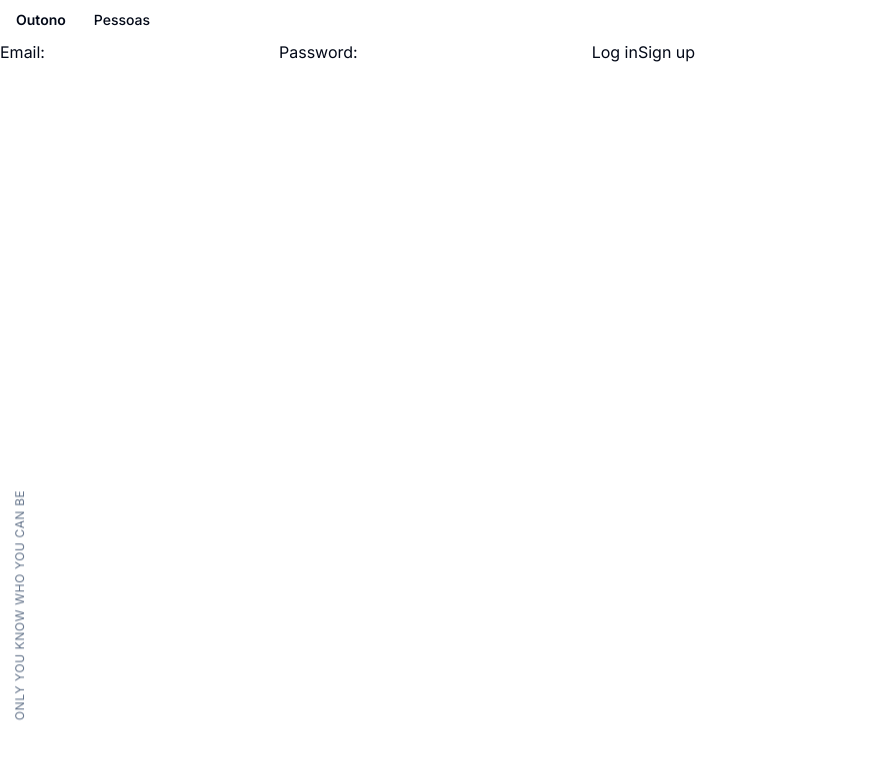
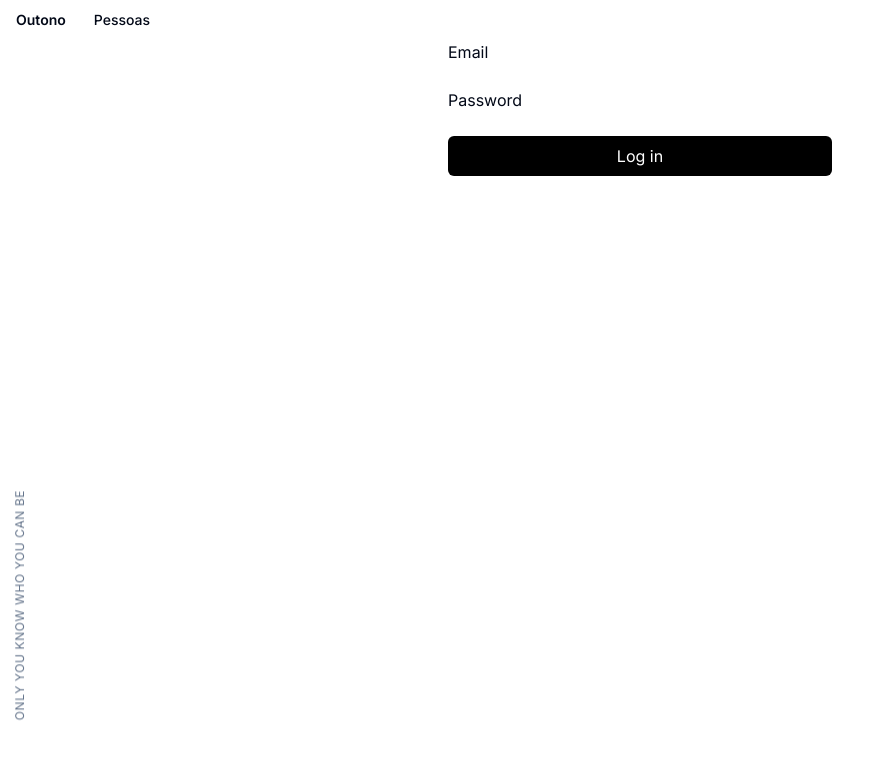
Before and after one commit to malikpiara/outono.org, a Next.js app: page /login in a window 1280 px wide. Shown: the top 758 px of the page, without its empty margins (0-894 px from the left). Built offline with nearby package versions, Linux system fonts and the light colour scheme.

Commit message:
Removed sign up option from the website.

```diff
--- a/app/login/page.jsx
+++ b/app/login/page.jsx
@@ -1,14 +1,13 @@
-import { login, signup } from './actions'
+import { login } from './actions'
 
 export default function LoginPage() {
   return (
-    <form>
-      <label htmlFor="email">Email:</label>
+    <form className='m-auto flex flex-col max-w-96'>
+      <label htmlFor="email">Email</label>
       <input id="email" name="email" type="email" required />
-      <label htmlFor="password">Password:</label>
+      <label htmlFor="password">Password</label>
       <input id="password" name="password" type="password" required />
-      <button formAction={login}>Log in</button>
-      <button formAction={signup}>Sign up</button>
+      <button formAction={login} className='bg-black text-white rounded-md p-2'>Log in</button>
     </form>
   )
 }
```
